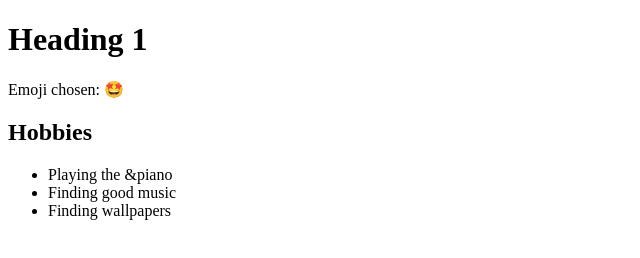
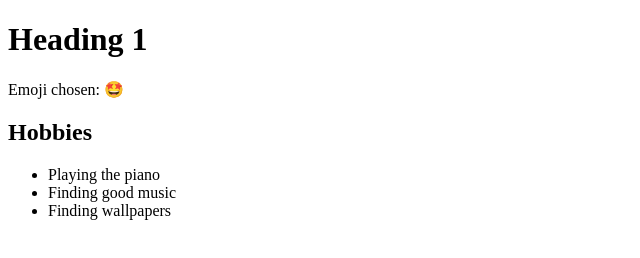
Before and after one commit to bngybongybrd/Portfolio, a plain HTML site: page index.html in a window 1280 px wide. Shown: the full height of the page, 0-640 px from the left. Drawn offline with Linux system fonts and the light colour scheme.

Commit message:
Update index.html

```diff
--- a/index.html
+++ b/index.html
@@ -8,7 +8,7 @@
     <p>Emoji chosen: &#x1F929</p>
     <h2>Hobbies</h2>
     <ul>
-      <li>Playing the &piano</li>
+      <li>Playing the piano</li>
       <li>Finding good music</li>
       <li>Finding wallpapers</li>
   </body>
```
